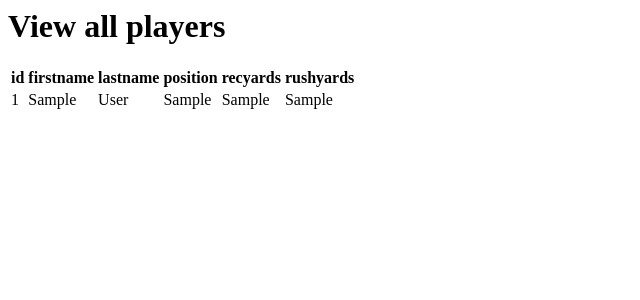
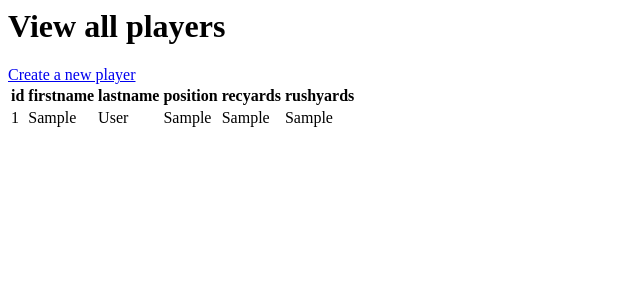
Before and after one commit to coontie/php, a PHP site: page /viewplayers.php in a window 1280 px wide. Shown: the top 300 px of the page, without its empty margins (0-640 px from the left). Run offline with PHP 8.4, Linux system fonts and the light colour scheme; tables that the repository leaves empty or names only in its code hold one stand-in row (values such as "Sample post").

Commit message:
final commit

```diff
--- a/create.php
+++ b/create.php
@@ -20,7 +20,7 @@ $rushingYards = $_POST["rush_yards"];
 
   $sql = "INSERT INTO players (FirstName, LastName, Position, RecYards, RushYards)
           VALUES ('$firstName', '$lastName', '$position', '$receivingYards', '$rushingYards');";
-  echo $sql;
+  //echo $sql;
 
   mysqli_query($connection,$sql);
 
--- a/viewplayers.php
+++ b/viewplayers.php
@@ -2,6 +2,9 @@
 <head>
 <body>
   <h1>View all players</h1>
+  <a href="form_ex4.php">Create a new player</a>
+  <br>
+
 <?php
 
   function sql_to_html_table($sqlresult, $delim="\n") {
```
